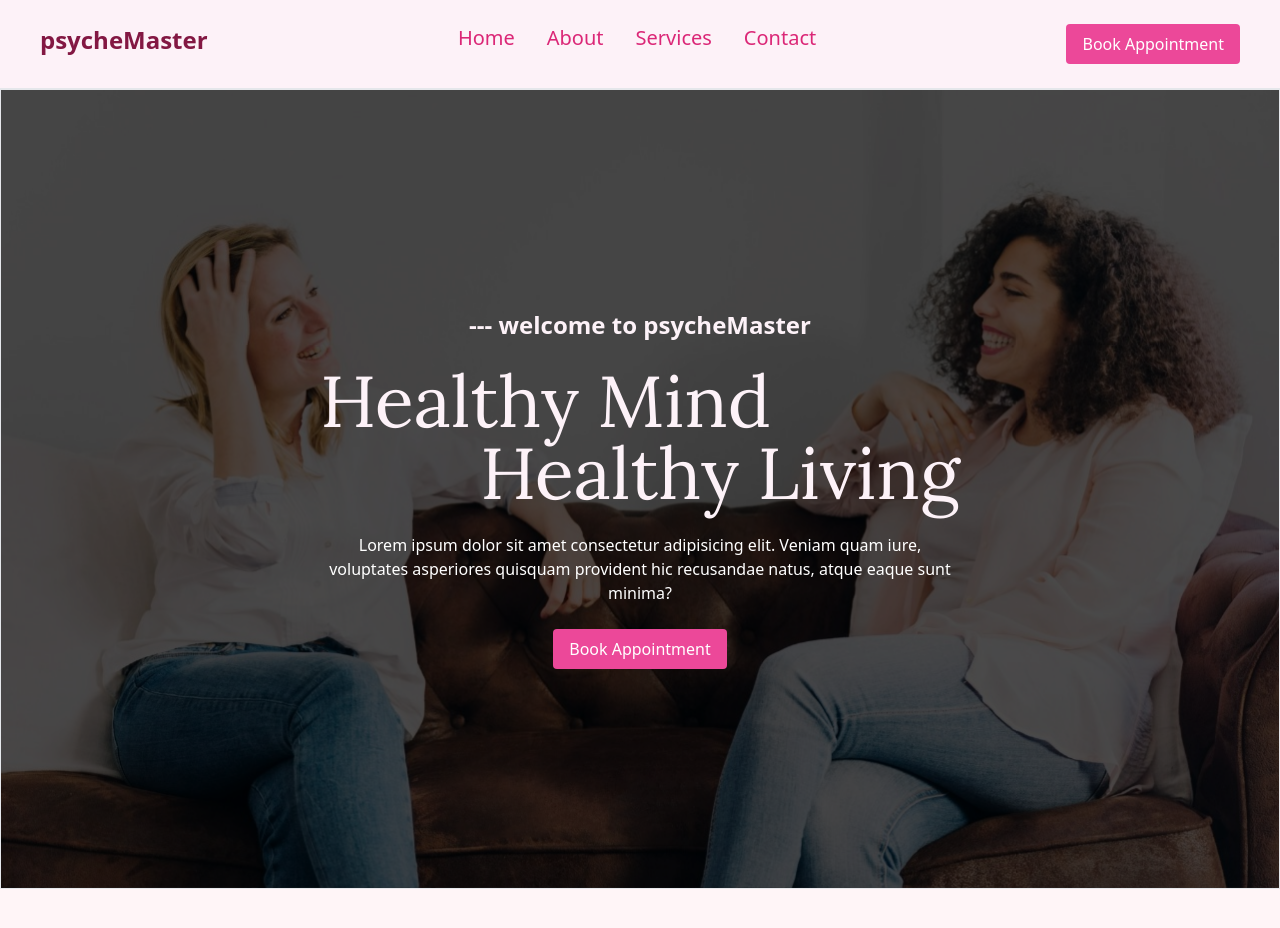
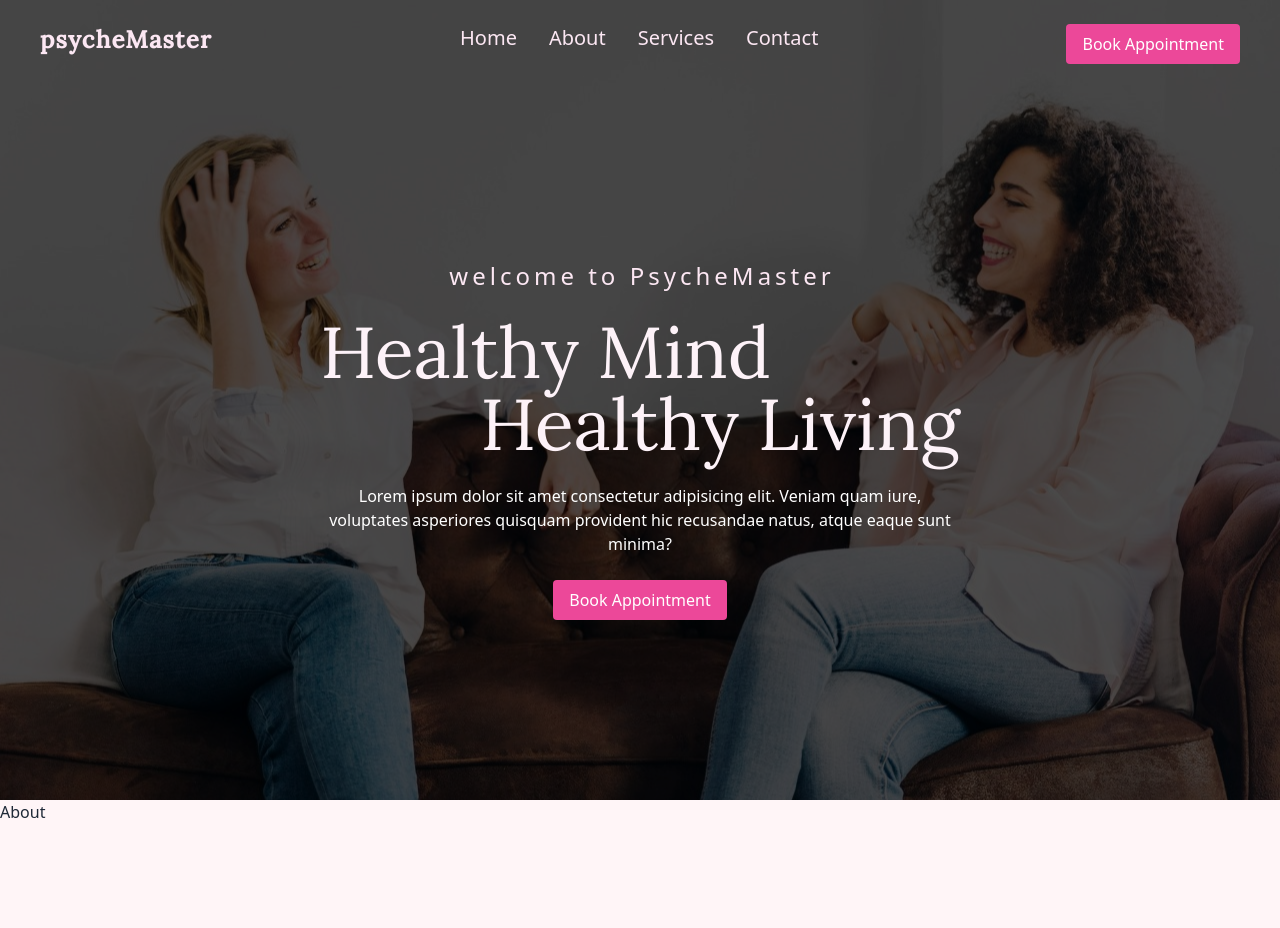
Before and after one commit to abhissh11/psycheMaster, a Next.js app: page / in a window 1280 px wide. Shown: the top 928 px of the page. Before the commit the page ends 889 px from the top, so only its background shows below. Built offline with nearby package versions, Linux system fonts and the light colour scheme.

Commit message:
hero sec

```diff
--- a/package.json
+++ b/package.json
@@ -13,6 +13,7 @@
     "@radix-ui/react-slot": "^1.1.0",
     "class-variance-authority": "^0.7.0",
     "clsx": "^2.1.1",
+    "framer-motion": "^11.11.17",
     "lucide-react": "^0.460.0",
     "next": "15.0.3",
     "react": "19.0.0-rc-66855b96-20241106",
--- a/src/app/globals.css
+++ b/src/app/globals.css
@@ -16,6 +16,8 @@
 body {
   background-color: var(--primary-bg);
   color: var(--primary-text);
+  margin: 0;
+  padding: 0;
 }
 
 h1,
--- a/src/app/page.tsx
+++ b/src/app/page.tsx
@@ -1,3 +1,4 @@
+import About from "@/components/About";
 import Hero from "@/components/Hero";
 
 export default function Home() {
@@ -5,6 +6,7 @@ export default function Home() {
     <div className="">
       <main>
         <Hero />
+        <About />
       </main>
     </div>
   );
--- /dev/null
+++ b/src/components/About.tsx
@@ -0,0 +1,5 @@
+import React from "react";
+
+export default function About() {
+  return <div className="h-screen">About</div>;
+}
--- a/src/components/Header.tsx
+++ b/src/components/Header.tsx
@@ -1,34 +1,77 @@
 "use client";
 import { AlignRight, X } from "lucide-react";
 import Link from "next/link";
-import React from "react";
-import { useState } from "react";
+import React, { useState, useEffect } from "react";
 
 export default function Header() {
   const [showMenu, setShowMenu] = useState(false);
+  const [isScrolled, setIsScrolled] = useState(false);
 
+  // Navigation List
+  const navList = [
+    { name: "Home", href: "/" },
+    { name: "About", href: "/about" },
+    { name: "Services", href: "/services" },
+    { name: "Contact", href: "/contact" },
+  ];
+
+  // Function to toggle the menu
   const menuhandler = () => {
     setShowMenu(!showMenu);
   };
+
+  // Function to handle scroll behavior
+  useEffect(() => {
+    const handleScroll = () => {
+      if (window.scrollY > 0) {
+        setIsScrolled(true);
+      } else {
+        setIsScrolled(false);
+      }
+    };
+
+    window.addEventListener("scroll", handleScroll);
+
+    return () => {
+      window.removeEventListener("scroll", handleScroll);
+    };
+  }, []);
+
   return (
-    <div className="sticky top-0 bg-pink-50 z-20">
+    <div
+      className={`${
+        isScrolled || showMenu
+          ? "sticky bg-white shadow-md"
+          : "absolute bg-transparent"
+      } top-0 z-20 w-full transition-all`}
+    >
+      {/* Desktop Navigation */}
       <div className="hidden md:block">
-        <div className="flex justify-between px-10 py-6 border-b">
-          <h1 className="text-2xl font-semibold">psycheMaster</h1>
+        <div className="flex justify-between px-10 py-6 ">
+          <h1
+            className={`${
+              isScrolled || showMenu
+                ? " text-pink-600"
+                : " text-pink-100 font-semibold"
+            } font-lora text-2xl font-semibold tracking-wider`}
+          >
+            psycheMaster
+          </h1>
           <nav>
             <ul className="flex gap-8 items-center">
-              <Link href="/">
-                <li className="cursor-pointer text-xl font-normal">Home</li>
-              </Link>
-              <Link href="/about">
-                <li className="cursor-pointer text-xl font-normal">About</li>
-              </Link>
-              <Link href="/services">
-                <li className="cursor-pointer text-xl font-normal">Services</li>
-              </Link>
-              <Link href="/contact">
-                <li className="cursor-pointer text-xl font-normal">Contact</li>
-              </Link>
+              {navList.map((list) => (
+                <Link key={list.name} href={list.href}>
+                  <li
+                    className={`${
+                      isScrolled || showMenu
+                        ? " text-pink-500"
+                        : " text-pink-100 font-normal"
+                    } text-xl cursor-pointer`}
+                  >
+                    {list.name}
+                  </li>
+                </Link>
+              ))}
             </ul>
           </nav>
           <button className="bg-pink-500 hover:bg-pink-600 text-white px-4 py-2 rounded">
@@ -37,9 +80,18 @@ export default function Header() {
         </div>
       </div>
 
+      {/* Mobile Navigation */}
       <div className="md:hidden">
-        <div className="flex py-5 justify-between px-6 border-b">
-          <h1 className="text-2xl font-semibold">psycheMaster</h1>
+        <div className="flex py-5 justify-between px-6 ">
+          <h1
+            className={`${
+              isScrolled || showMenu
+                ? " text-pink-600"
+                : " text-pink-100 font-semibold"
+            } "text-2xl"`}
+          >
+            psycheMaster
+          </h1>
           <div className="bg-pink-500 rounded-xl p-2">
             {showMenu ? (
               <X onClick={menuhandler} />
@@ -49,20 +101,21 @@ export default function Header() {
           </div>
         </div>
         {showMenu && (
-          <nav className="flex items-center flex-col gap-10 mb-10">
+          <nav className="flex items-center flex-col gap-10 pb-10 bg-pink-50">
             <ul className="flex flex-col mt-10 gap-8 items-center">
-              <Link href="/">
-                <li className="cursor-pointer text-xl font-normal">Home</li>
-              </Link>
-              <Link href="/about">
-                <li className="cursor-pointer text-xl font-normal">About</li>
-              </Link>
-              <Link href="/services">
-                <li className="cursor-pointer text-xl font-normal">Services</li>
-              </Link>
-              <Link href="/contact">
-                <li className="cursor-pointer text-xl font-normal">Contact</li>
-              </Link>
+              {navList.map((list) => (
+                <Link key={list.name} href={list.href}>
+                  <li
+                    className={`${
+                      isScrolled || showMenu
+                        ? " text-pink-600"
+                        : " text-pink-100 font-semibold"
+                    } text-xl cursor-pointer`}
+                  >
+                    {list.name}
+                  </li>
+                </Link>
+              ))}
             </ul>
             <button className="bg-pink-500 hover:bg-pink-600 text-white px-4 py-2 rounded">
               Book Appointment
--- a/src/components/Hero.tsx
+++ b/src/components/Hero.tsx
@@ -4,10 +4,11 @@ import { Swiper, SwiperSlide } from "swiper/react";
 import "swiper/css";
 import "swiper/css/autoplay";
 import { Autoplay } from "swiper/modules";
+import GradualSpacing from "./ui/gradual-spacing";
 
 export default function Hero() {
   return (
-    <div className="relative flex  md:h-screen h-[70svh]  overflow-hidden rounded-lg border bg-background md:shadow-xl">
+    <div className="relative flex h-[70svh] sm:h-[50svh] md:h-[50svh] lg:h-[50vh] xl:h-screen overflow-hidden rounded-lg bg-background ">
       <Swiper
         modules={[Autoplay]}
         spaceBetween={0}
@@ -43,10 +44,13 @@ export default function Hero() {
         <div className="absolute inset-0 bg-black opacity-70"></div>
 
         {/* Content */}
-        <div className="relative z-10 gap-6 flex flex-col items-center justify-center h-full text-white">
-          <h3 className="text-2xl font-sans text-pink-50  font-semibold">
-            --- welcome to psycheMaster
-          </h3>
+        <div className="pt-20 relative z-10 gap-6 flex flex-col items-center justify-center h-full text-white">
+          <GradualSpacing
+            className="md:text-2xl text-xl font-normal text-pink-100"
+            duration={0.2}
+            delayMultiple={0.05}
+            text="welcome to PsycheMaster"
+          />
           <h1 className="text-4xl leading-relaxed md:text-7xl  font-lora text-pink-50 ">
             Healthy Mind
             <br />
--- /dev/null
+++ b/src/components/ui/gradual-spacing.tsx
@@ -0,0 +1,44 @@
+"use client";
+
+import { AnimatePresence, motion, Variants } from "framer-motion";
+
+import { cn } from "@/lib/utils";
+
+interface GradualSpacingProps {
+  text: string;
+  duration?: number;
+  delayMultiple?: number;
+  framerProps?: Variants;
+  className?: string;
+}
+
+export default function GradualSpacing({
+  text,
+  duration = 0.5,
+  delayMultiple = 0.04,
+  framerProps = {
+    hidden: { opacity: 0, x: -20 },
+    visible: { opacity: 1, x: 0 },
+  },
+  className,
+}: GradualSpacingProps) {
+  return (
+    <div className="flex justify-center space-x-1">
+      <AnimatePresence>
+        {text.split("").map((char, i) => (
+          <motion.h1
+            key={i}
+            initial="hidden"
+            animate="visible"
+            exit="hidden"
+            variants={framerProps}
+            transition={{ duration, delay: i * delayMultiple }}
+            className={cn("drop-shadow-sm ", className)}
+          >
+            {char === " " ? <span>&nbsp;</span> : char}
+          </motion.h1>
+        ))}
+      </AnimatePresence>
+    </div>
+  );
+}
```
Also changed, not shown: 1 other file (tests, documents, lock files or other folders).
